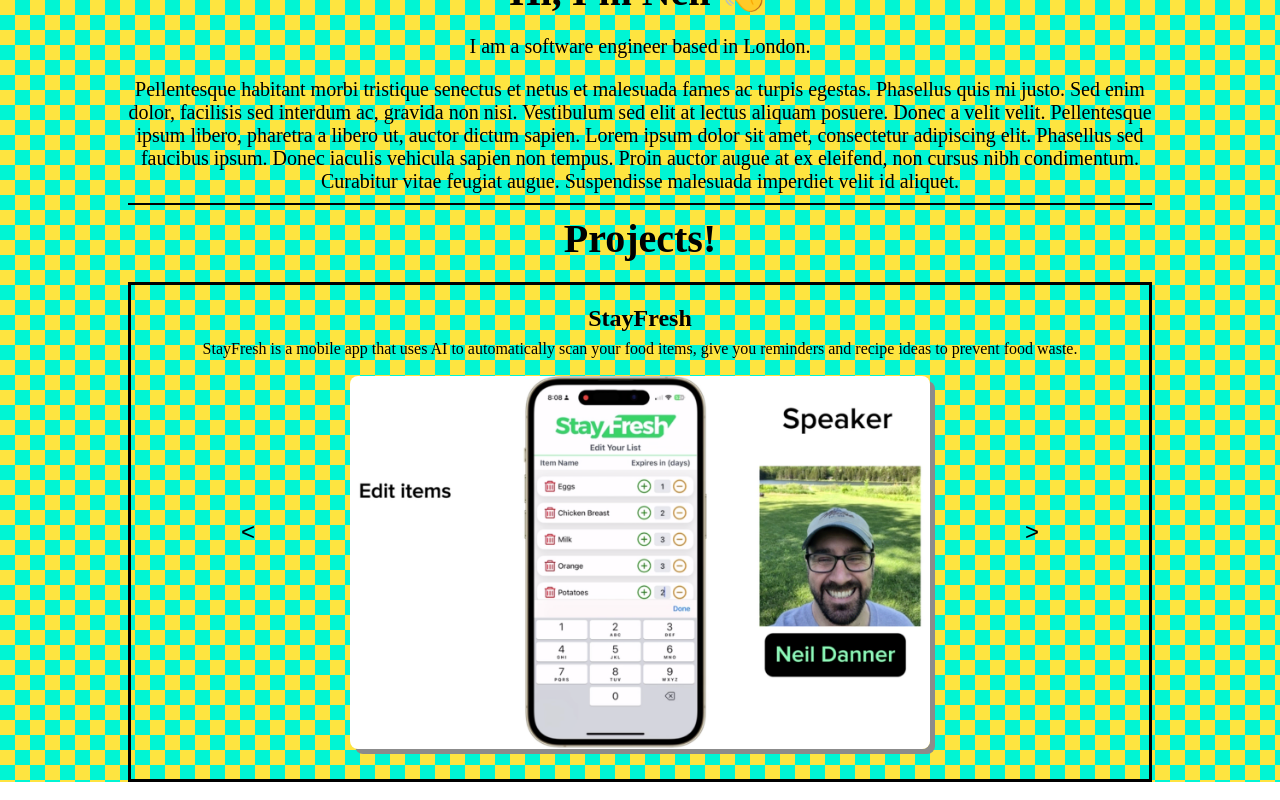
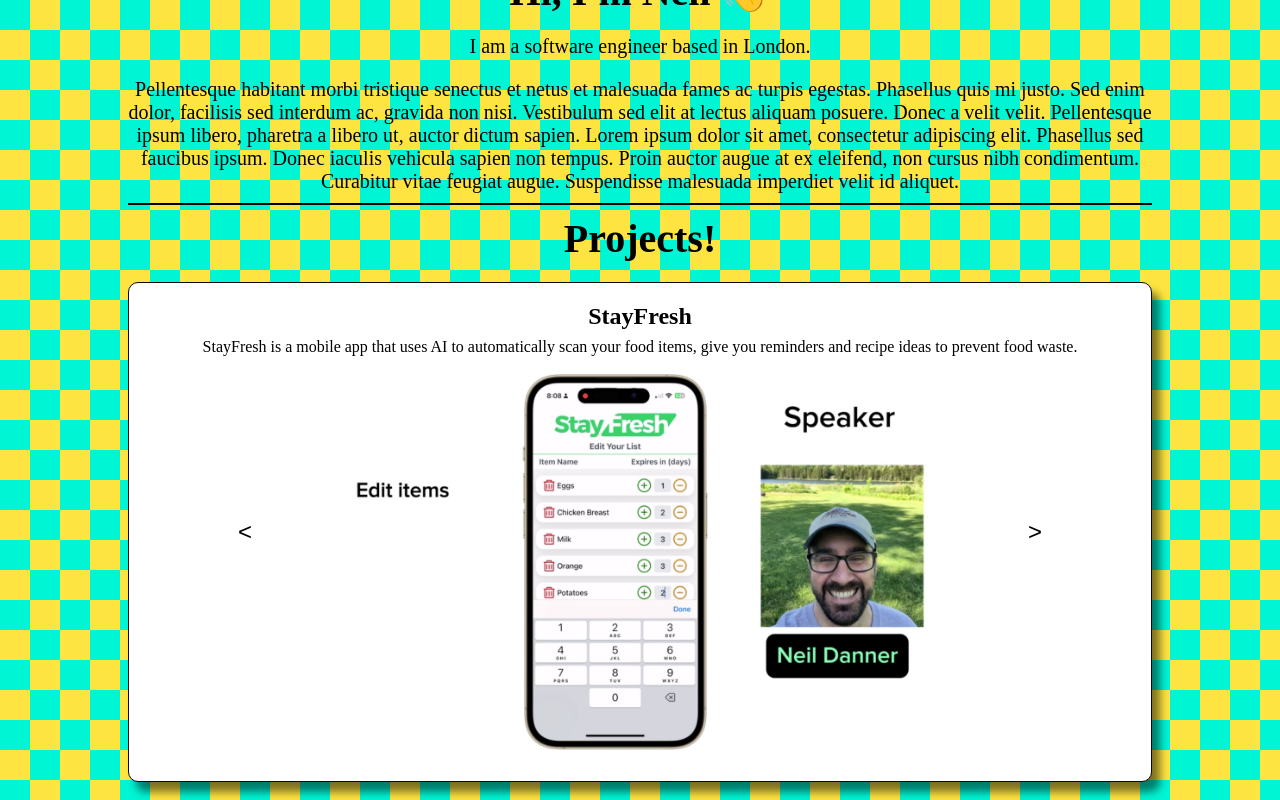
Before and after one commit to ndanner22/Personal-Site, a React (Vite) app: page / in a window 1280 px wide. Shown: the part 330-1130 px from the top of the page. Built offline with nearby package versions, Linux system fonts and the light colour scheme.

Commit message:
Update styling for project item in ProjectCarousel

```diff
--- a/src/App.css
+++ b/src/App.css
@@ -170,7 +170,6 @@
   display: flex;
   justify-content: center;
   align-items: center;
-  border: solid;
 }
 
 .home-carousel-inner {
@@ -192,6 +191,10 @@
   align-items: center;
   padding: 20px;
   height: 100%;
+  border: 1px solid hsl(0, 0%, 4%);
+  border-radius: 10px;
+  box-shadow: 8px 10px 8px hsla(0, 0%, 0%, 0.5);
+  background-color: white;
 }
 
 .project-carousel-title,
@@ -213,8 +216,8 @@
   max-width: 100%;
   cursor: pointer;
   object-fit: contain;
-  border-radius: 8px;
-  box-shadow: 5px 5px rgb(139, 139, 139);
+  /* border-radius: 8px;
+  border: 1px solid; */
 }
 
 .home-arrow {
--- /dev/null
+++ b/src/Components/Footer.tsx
@@ -0,0 +1,3 @@
+export default function Footer() {
+  return <br />;
+}
--- a/src/Components/Pages/HomePage.tsx
+++ b/src/Components/Pages/HomePage.tsx
@@ -1,11 +1,13 @@
 import AboutMe from "../AboutMe";
 import HomeProjects from "../HomeProjects";
+import Footer from "../Footer";
 
 export default function HomePage() {
   return (
     <>
       <AboutMe />
       <HomeProjects />
+      <Footer />
     </>
   );
 }
--- a/src/index.css
+++ b/src/index.css
@@ -27,6 +27,6 @@
     #fee440 270deg
   );
   background-repeat: repeat;
-  background-size: 30px 30px;
+  background-size: 60px 60px;
   background-position: top left;
 }
```
